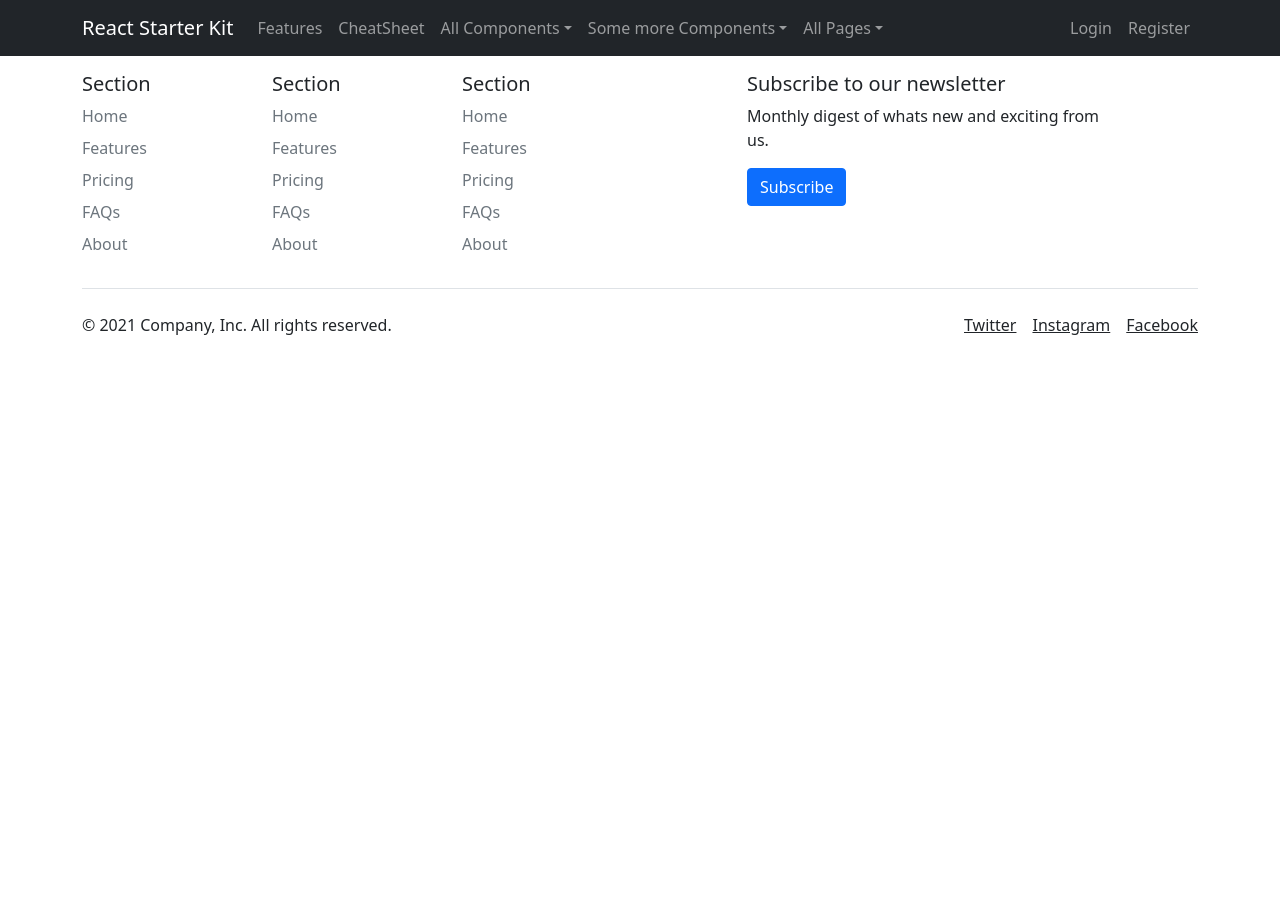
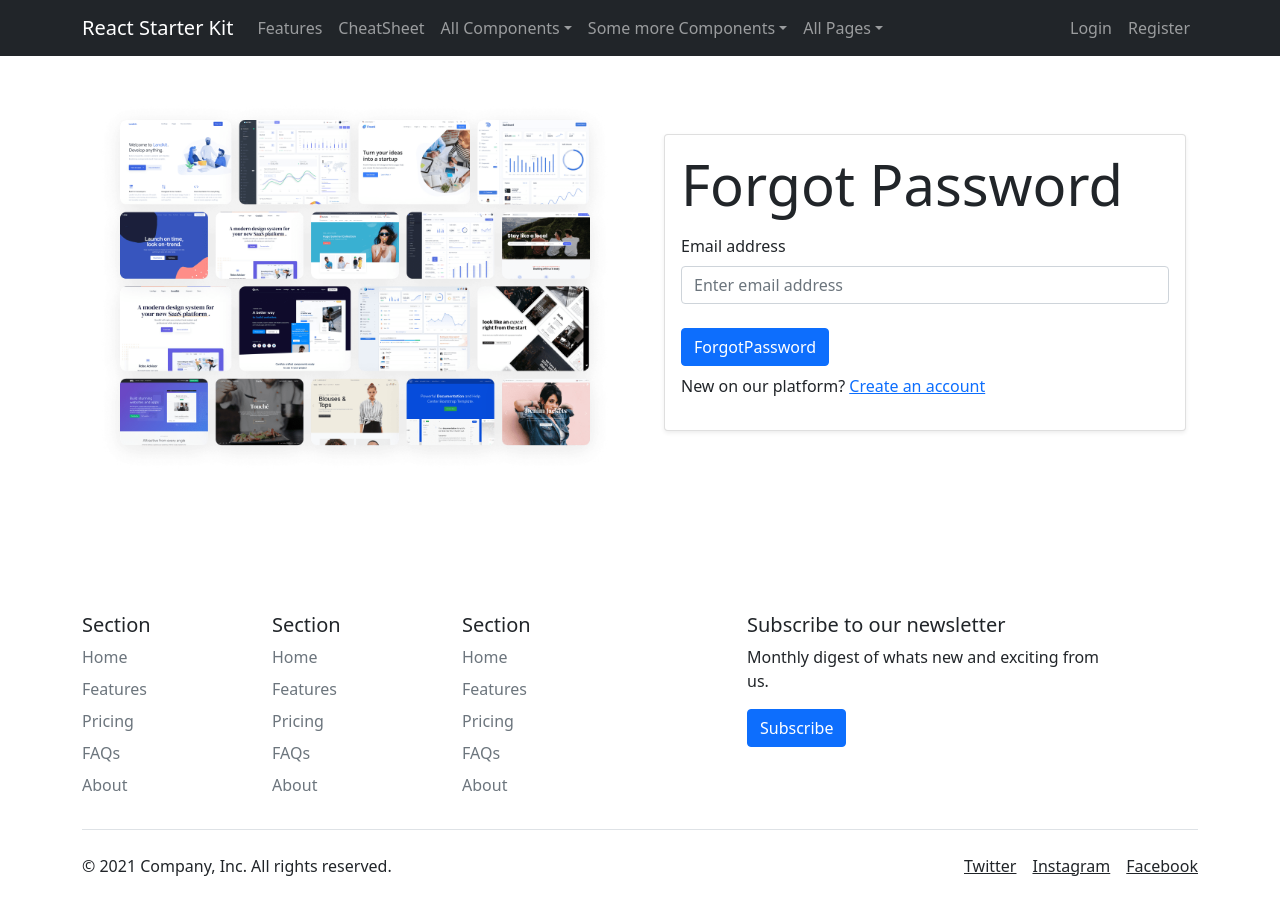
Before and after one commit to roundcodebox/aarambam, a React (Create React App) app: page /forgotpassword in a window 1280 px wide. Shown: the top 914 px of the page. Before the commit the page ends 800 px from the top, so only its background shows below. Built offline with nearby package versions, Linux system fonts and the light colour scheme.

Commit message:
feat: added the forgot password page

```diff
--- a/package.json
+++ b/package.json
@@ -9,6 +9,7 @@
     "@testing-library/jest-dom": "^5.16.4",
     "@testing-library/react": "^13.1.1",
     "@testing-library/user-event": "^13.5.0",
+    "autoprefixer": "10.4.5",
     "bootstrap": "^5.1.3",
     "eslint-config-react-app": "^7.0.1",
     "eslint-config-standard": "^14.1.1",
--- a/src/Pages/ForgotPassword.jsx
+++ b/src/Pages/ForgotPassword.jsx
@@ -1,7 +1,60 @@
 import React from 'react';
 
 function ForgotPassword() {
-  return <div>ForgotPassword</div>;
+  return (
+    <div className="container px-4 py-5">
+      <div className="row flex-lg-row-reverse align-items-center g-5 py-5">
+        <div className="col-sm-6">
+          <div className=" card shadow-sm forgotPassword-card">
+            <div className="card-body">
+              <h4 className="display-4">Forgot Password</h4>
+              <div className="col-sm-12 my-2">
+                <label
+                  htmlFor="exampleFormControlInput1"
+                  className="form-label col-sm-12 my-2"
+                >
+                  Email address
+                  <input
+                    type="email"
+                    className="form-control my-2"
+                    id="exampleFormControlInput1"
+                    placeholder="Enter email address"
+                  />
+                </label>
+              </div>
+              <div className="row my-2">
+                <div className="col-sm-4  d-grid">
+                  <button type="button" className="btn btn-primary">
+                    ForgotPassword
+                  </button>
+                </div>
+                <div className="col-sm-8" />
+              </div>
+              <div className="col-sm-8 d-grid d-md-flex justify-content-md-start">
+                <p>
+                  New on our platform?{' '}
+                  <a href="/register" className="link-primary">
+                    Create an account
+                  </a>
+                </p>
+              </div>
+              <div className="col-sm-8 d-grid d-md-flex justify-content-md-end" />
+            </div>
+          </div>
+        </div>
+        <div className="col-sm-6 col-lg-6">
+          <img
+            src="/assets/images/bootstrap-themes.png"
+            className="d-block mx-lg-auto img-fluid"
+            alt="Bootstrap Themes"
+            width="700"
+            height="500"
+            loading="lazy"
+          />
+        </div>
+      </div>
+    </div>
+  );
 }
 
 export default ForgotPassword;
--- a/src/Pages/Login.jsx
+++ b/src/Pages/Login.jsx
@@ -5,7 +5,7 @@ function Login() {
     <div className="container px-4 py-5">
       <div className="row flex-lg-row-reverse align-items-center g-5 py-5">
         <div className="col-sm-6">
-          <div style={{ width: '100%' }} className=" card shadow-sm login-card">
+          <div className=" card shadow-sm login-card">
             <div className="card-body">
               <h4 className="display-4">Login</h4>
               <div className="col-sm-12 my-2">
@@ -21,8 +21,6 @@ function Login() {
                     placeholder="Enter email address"
                   />
                 </label>
-              </div>
-              <div className="col-sm-12 my-2">
                 <label
                   htmlFor="exampleFormControlInput1"
                   className="form-label col-sm-12"
@@ -39,7 +37,7 @@ function Login() {
                   />
                 </label>
               </div>
-              <div className="row my-4">
+              <div className="row my-2">
                 <div className="col-sm-8">
                   <div className="form-check form-switch">
                     <label
@@ -62,8 +60,7 @@ function Login() {
                   </button>
                 </div>
               </div>
-              <div className="row">
-                <div className="col-sm-8 d-grid gap-2 d-md-flex justify-content-md-start">
+              <div className="col-sm-8 d-grid d-md-flex justify-content-md-start">
                 <p>
                   New on our platform?{' '}
                   <a href="/register" className="link-primary">
@@ -71,8 +68,7 @@ function Login() {
                   </a>
                 </p>
               </div>
-                <div className="col-sm-8 d-grid gap-2 d-md-flex justify-content-md-end" />
-              </div>
+              <div className="col-sm-8 d-grid d-md-flex justify-content-md-end" />
             </div>
           </div>
         </div>
--- a/src/Pages/Register.jsx
+++ b/src/Pages/Register.jsx
@@ -5,13 +5,9 @@ function Register() {
     <div className="container px-4 py-5">
       <div className="row flex-lg-row-reverse align-items-center g-5 py-5">
         <div className="col-sm-6">
-          <div
-            style={{ width: '100%' }}
-            className="card shadow-sm register-card"
-          >
+          <div className="card shadow-sm register-card">
             <div className="card-body">
               <h4 className="display-4">Register</h4>
-              <div className="row justify-content-center">
               <div className="col-sm-12">
                 <label
                   htmlFor="exampleFormControlInput1"
@@ -38,7 +34,6 @@ function Register() {
                   />
                 </label>
               </div>
-              </div>
               <div className="col-sm-12">
                 <label
                   htmlFor="exampleFormControlInput1"
@@ -56,7 +51,7 @@ function Register() {
               <div className="col-sm-12">
                 <label
                   htmlFor="exampleFormControlInput1"
-                  className="form-label col-sm-12"
+                  className="form-label col-sm-12 my-2"
                 >
                   Forgot Password
                   <input
@@ -70,7 +65,7 @@ function Register() {
               <div className="col-sm-12">
                 <label
                   htmlFor="exampleFormControlInput1"
-                  className="form-label col-sm-12"
+                  className="form-label col-sm-12 my-2"
                 >
                   Confirm Password
                   <input
@@ -85,7 +80,7 @@ function Register() {
                 <div className="col-sm-8">
                   <div className="form-check form-switch">
                     <label
-                      className="form-check-label"
+                      className="form-check-label my-2"
                       htmlFor="flexSwitchCheckDefault"
                     >
                       <input
--- a/src/index.scss
+++ b/src/index.scss
@@ -9,6 +9,7 @@
     inset 0 0.125em 0.5em rgba(0, 0, 0, 0.15);
 }
 .login-card:hover,
-.register-card:hover {
+.register-card:hover,
+.forgotPassword-card:hover {
   box-shadow: 0 0.5rem 1rem rgba($black, 0.15) !important;
 }
```
Also changed, not shown: 1 other file (tests, documents, lock files or other folders). Lines whose indentation alone changed are shown as unchanged.
